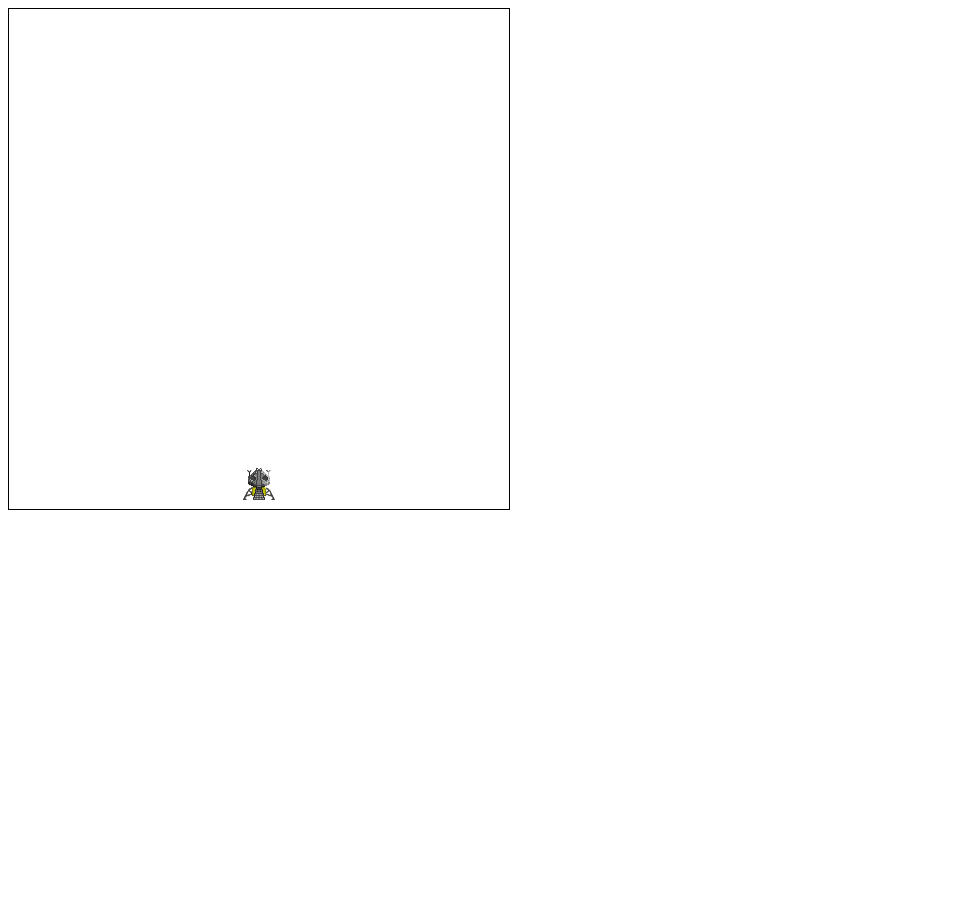
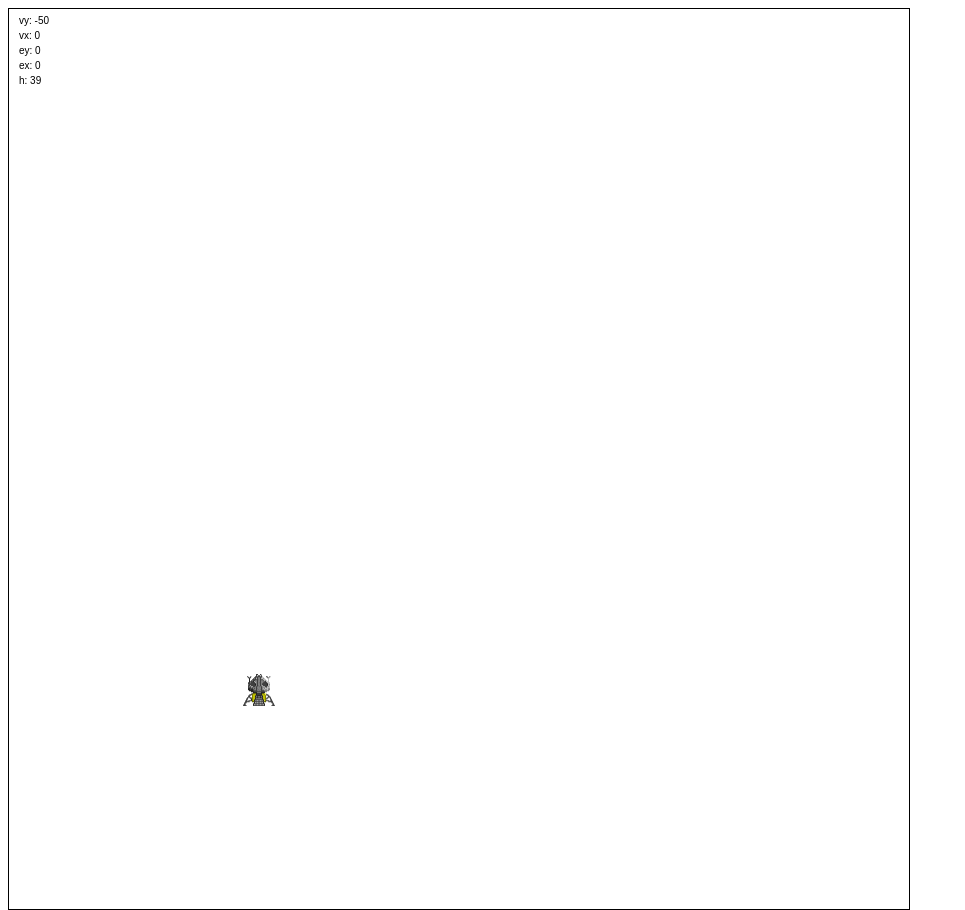
Before and after one commit to KnairdA/AcceleratedLander, a plain HTML site: page index.html in a window 1280 px wide. Shown: the whole page, without its empty margins (0-965 px from the left). Before the commit the page ends 800 px from the top, so only its background shows below. Drawn offline with Linux system fonts and the light colour scheme.

Commit message:
Added canvas UI layer and implemented some basic output * ui layer is located on top of the lander layer * outputs are speed, engine acceleration and current height

```diff
--- a/index.html
+++ b/index.html
@@ -3,7 +3,8 @@
 		<title>AcceleratedLander</title>
 
 		<style type="text/css">
-		canvas { border: 1px solid black; }
+		#layers { position: relative; }
+		#layers canvas { position: absolute; top: 0; left: 0; border: 1px solid black; }
 		</style>
 
 		<script type="text/javascript" src="src/ship.js"></script>
@@ -15,7 +16,8 @@
 
 			function init() {
 				scene = new Scene(
-					document.getElementById('canvas'),
+					document.getElementById('canvas_lander'),
+					document.getElementById('canvas_ui'),
 					new Ship(50, 10)
 				);
 
@@ -29,6 +31,9 @@
 	</head>
 
 	<body onload="init();">
-		<canvas id="canvas" width="500" height="500"></canvas>
+		<div id="layers">
+			<canvas id="canvas_lander" width="900" height="900"></canvas>
+			<canvas id="canvas_ui"     width="900" height="900"></canvas>
+		</div>
 	</body>
 </html>
--- a/src/scene.js
+++ b/src/scene.js
@@ -1,7 +1,15 @@
-function Scene(canvas, ship) {
-	this.canvas            = canvas;
-	this.context           = canvas.getContext('2d');
-	this.context.fillStyle = "rgb(200,0,0)";
+function CanvasContainer(canvas) {
+	this.canvas  = canvas;
+	this.context = canvas.getContext('2d');
+}
+
+function Scene(canvas_lander, canvas_ui, ship) {
+	this.lander_layer = new CanvasContainer(canvas_lander);
+	this.ui_layer     = new CanvasContainer(canvas_ui);
+
+	this.lander_layer.context.fillStyle = "rgb(200,0,0)";
+	this.ui_layer.context.fillStyle     = "rgb(0,0,0)";
+
 	this.scale             = 5;
 	this.rate              = 20;
 	this.lander            = ship;
@@ -9,40 +17,60 @@ function Scene(canvas, ship) {
 	this.landerImage.src   = 'ressource/ship.png';
 }
 
-Scene.prototype.draw = function() {
-	this.context.save();
+Scene.prototype.drawLander = function() {
+	this.lander_layer.context.save();
 
-	this.context.clearRect(
+	this.lander_layer.context.clearRect(
 		0,
 		0,
-		this.canvas.width,
-		this.canvas.height
+		this.lander_layer.canvas.width,
+		this.lander_layer.canvas.height
 	);
 
-	this.context.translate(
+	this.lander_layer.context.translate(
 		this.lander.posX * this.scale,
 		this.lander.posY * this.scale
 	);
 
-	this.context.rotate(this.lander.rotation);
+	this.lander_layer.context.rotate(this.lander.rotation);
 
-	this.context.drawImage(
+	this.lander_layer.context.drawImage(
 		this.landerImage,
 		this.landerImage.width  / -2,
 		this.landerImage.height / -2
 	);
 
-	this.context.fillRect(
+	this.lander_layer.context.fillRect(
 		-3,
 		18,
 		6,
 		this.lander.engine
 	);
 
-	this.context.restore();
+	this.lander_layer.context.restore();
+}
+
+Scene.prototype.drawUI = function() {
+	this.ui_layer.context.save();
+
+	this.ui_layer.context.clearRect(
+		0,
+		0,
+		this.ui_layer.canvas.width,
+		this.ui_layer.canvas.height
+	);
+
+	this.ui_layer.context.fillText("vy: " + (this.lander.speeY * -1 ).toFixed(0), 10, 15);
+	this.ui_layer.context.fillText("vx: " + (this.lander.speeX      ).toFixed(0), 10, 30);
+	this.ui_layer.context.fillText("ey: " + (this.lander.acclY      ).toFixed(0), 10, 45);
+	this.ui_layer.context.fillText("ex: " + (this.lander.acclX      ).toFixed(0), 10, 60);
+	this.ui_layer.context.fillText("h: "  + (175 - this.lander.posY ).toFixed(0), 10, 75);
+
+	this.ui_layer.context.restore();
 }
 
 Scene.prototype.update = function() {
 	this.lander.update(this.rate);
-	this.draw();
+	this.drawLander();
+	this.drawUI();
 }
--- a/src/ship.js
+++ b/src/ship.js
@@ -14,10 +14,10 @@ function Ship(x, y) {
 }
 
 Ship.prototype.update = function(rate) {
-	if ( this.posY > 95 ) {
+	if ( this.posY > 175 ) {
 		this.speeX = 0;
 		this.speeY = 0;
-		this.posY  = 95;
+		this.posY  = 175;
 	}
 
 	this.speeY = this.speeY - ( this.acclY - this.gravity ) / rate;
```
